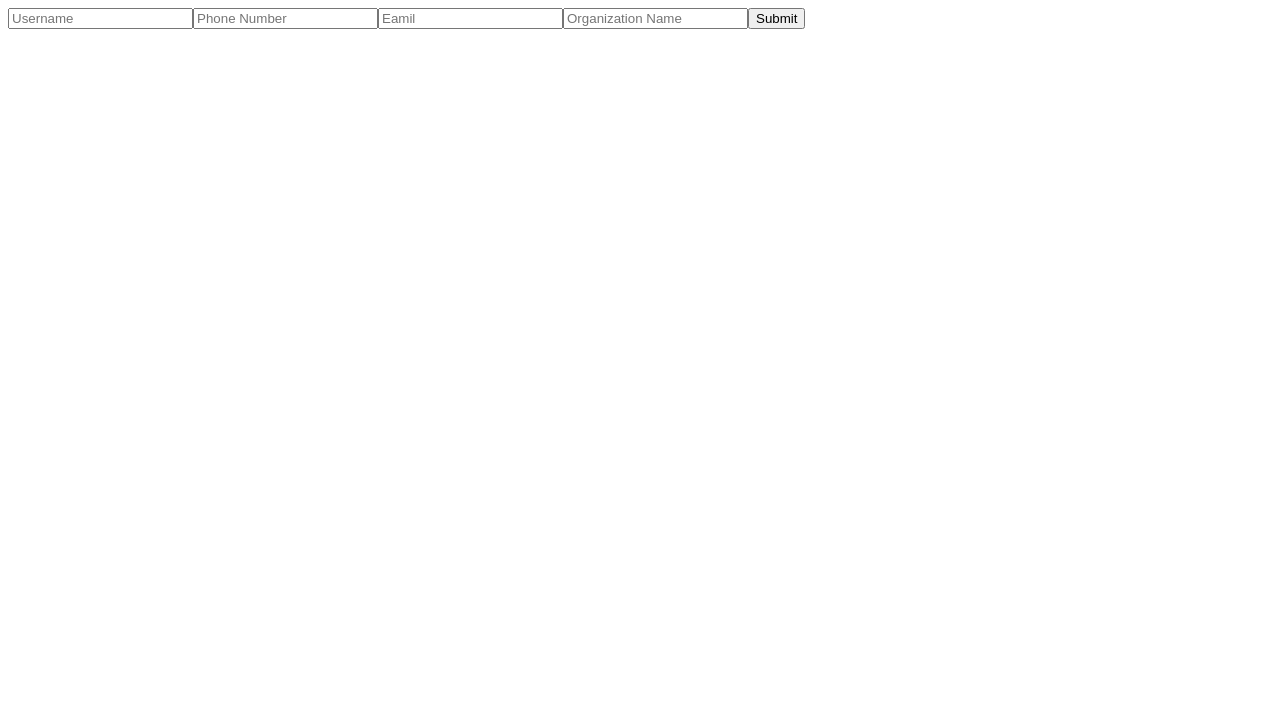
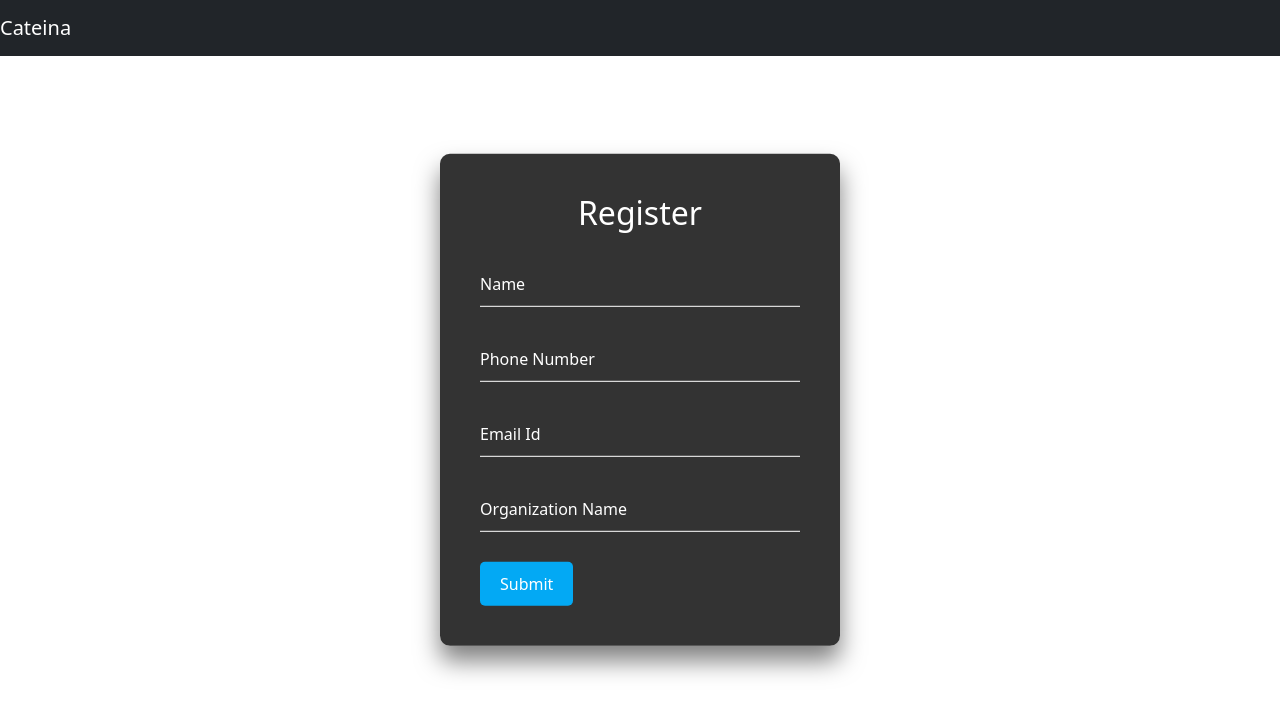
Before and after one commit to Lakshya8066/Login-app_Angular, an Angular app: page /register in a window 1280 px wide. Shown: the top 714 px of the page. Built offline with nearby package versions, Linux system fonts and the light colour scheme.

Commit message:
Registration beautified working

```diff
--- a/angular.json
+++ b/angular.json
@@ -27,9 +27,10 @@
               "src/assets"
             ],
             "styles": [
-              "src/styles.css"
+              "src/styles.css",
+              "./node_modules/bootstrap/dist/css/bootstrap.min.css"
             ],
-            "scripts": []
+            "scripts": ["./node_modules/bootstrap/dist/js/bootstrap.js"]
           },
           "configurations": {
             "production": {
--- a/package.json
+++ b/package.json
@@ -18,6 +18,7 @@
     "@angular/platform-browser": "~12.0.3",
     "@angular/platform-browser-dynamic": "~12.0.3",
     "@angular/router": "~12.0.3",
+    "bootstrap": "^5.0.1",
     "jquery": "^3.6.0",
     "rxjs": "~6.6.0",
     "tslib": "^2.1.0",
--- a/src/app/home/home.component.html
+++ b/src/app/home/home.component.html
@@ -1,4 +1,4 @@
-<p>home works!
+<p>
     <a routerLink="/login">Login</a>
     <a routerLink="/register">Register</a>
     <a routerLink="/admin">Go to Admin</a>
--- a/src/app/register/register.component.css
+++ b/src/app/register/register.component.css
@@ -0,0 +1,87 @@
+body {
+    margin: 0;
+    padding: 0;
+    font-family: sans-serif;
+    background-size: cover;
+
+}
+
+.box {
+    position: absolute;
+    top: 50%;
+    left: 50%;
+    transform: translate(-50%,-50%);
+    width: 400px;
+    padding: 40px;
+    background: rgba(0, 0, 0, 0.8);
+    box-sizing: border-box;
+    box-shadow: 0 15px 25px rgba(0,0,0,.5);
+    border-radius: 10px;
+}
+
+.box h2 {
+    margin: 0 0 30px;
+    padding: 0;
+    color: #fff;
+    text-align: center;
+}
+
+.box .inputBox {
+    position: relative;
+}
+
+.box .inputBox input {
+    width: 100%;
+    padding: 10px 0;
+    font-size: 16px;
+    color: #fff;
+    letter-spacing: 1px;
+    margin-bottom: 30px;
+    border: none;
+    border-bottom: 1px solid #fff;
+    outline: none;
+    background: transparent;
+
+}
+
+.box .inputBox label {
+    position: absolute;
+    top: 0;
+    left: 0;
+    padding: 10px 0;
+    font-size: 16px;
+    color: #fff;
+    pointer-events: none;
+    transition: .5s;
+
+}
+
+.box .inputBox input:focus ~ label,
+.box .inputBox input:valid ~ label {
+    top: -18px;
+    left: 0;
+    color: #03a9f4;
+    font-size: 12px;
+}
+
+.box input[type="submit"] {
+    background: transparent;
+    border: none;
+    outline: none;
+    color: #fff;
+    background: #03a9f4;
+    padding: 10px 20px;
+    cursor: pointer;
+    border-radius: 5px;
+}
+
+.box a{
+    background: transparent;
+    border: none;
+    outline: none;
+    color: #fff;
+    background: #03a9f4;
+    padding: 10px 20px;
+    cursor: pointer;
+    border-radius: 5px;
+}
--- a/src/app/register/register.component.html
+++ b/src/app/register/register.component.html
@@ -1,7 +1,31 @@
-<form (submit)="registerUser($event)">
-    <input type="text" placeholder="Username" id="name">
-    <input type="text" placeholder="Phone Number" id="phoneNumber">
-    <input type="email" placeholder="Eamil" id="emailId">
-    <input type="text" placeholder="Organization Name" id="orgName">
-    <input type="submit" value="Submit">
-</form>
+<div class="pagenav">
+    <!-- Image and text -->
+    <nav class="navbar navbar-dark bg-dark">
+        <a class="navbar-brand" href="#">
+            Cateina
+        </a>
+    </nav>
+</div>
+
+<div class="box">
+    <h2>Register</h2>
+    <form (submit)="registerUser($event)">
+        <div class="inputBox">
+            <input type="text" name="" required="" id="name">
+            <label>Name</label>
+        </div>
+        <div class="inputBox">
+            <input type="number" name="" required="" id="phoneNumber">
+            <label>Phone Number</label>
+        </div>
+        <div class="inputBox">
+            <input type="email" name="" required="" id="emailId">
+            <label>Email Id</label>
+        </div>
+        <div class="inputBox">
+            <input type="text" name="" required="" id="orgName">
+            <label>Organization Name</label>
+        </div>
+        <input type="submit" name="" value="Submit" id="submit">
+    </form>
+</div>
```
Also changed, not shown: 1 other file (tests, documents, lock files or other folders).
